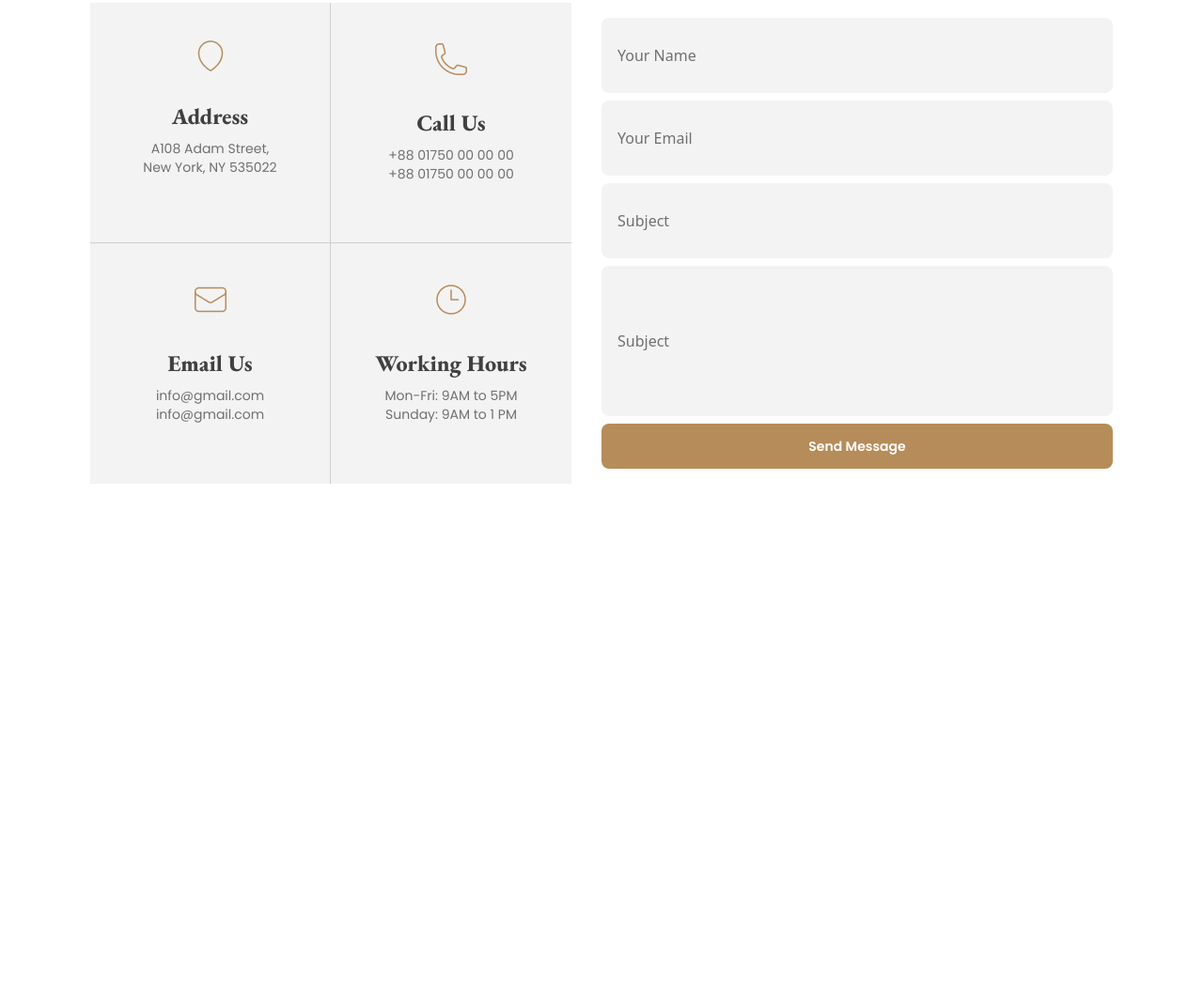
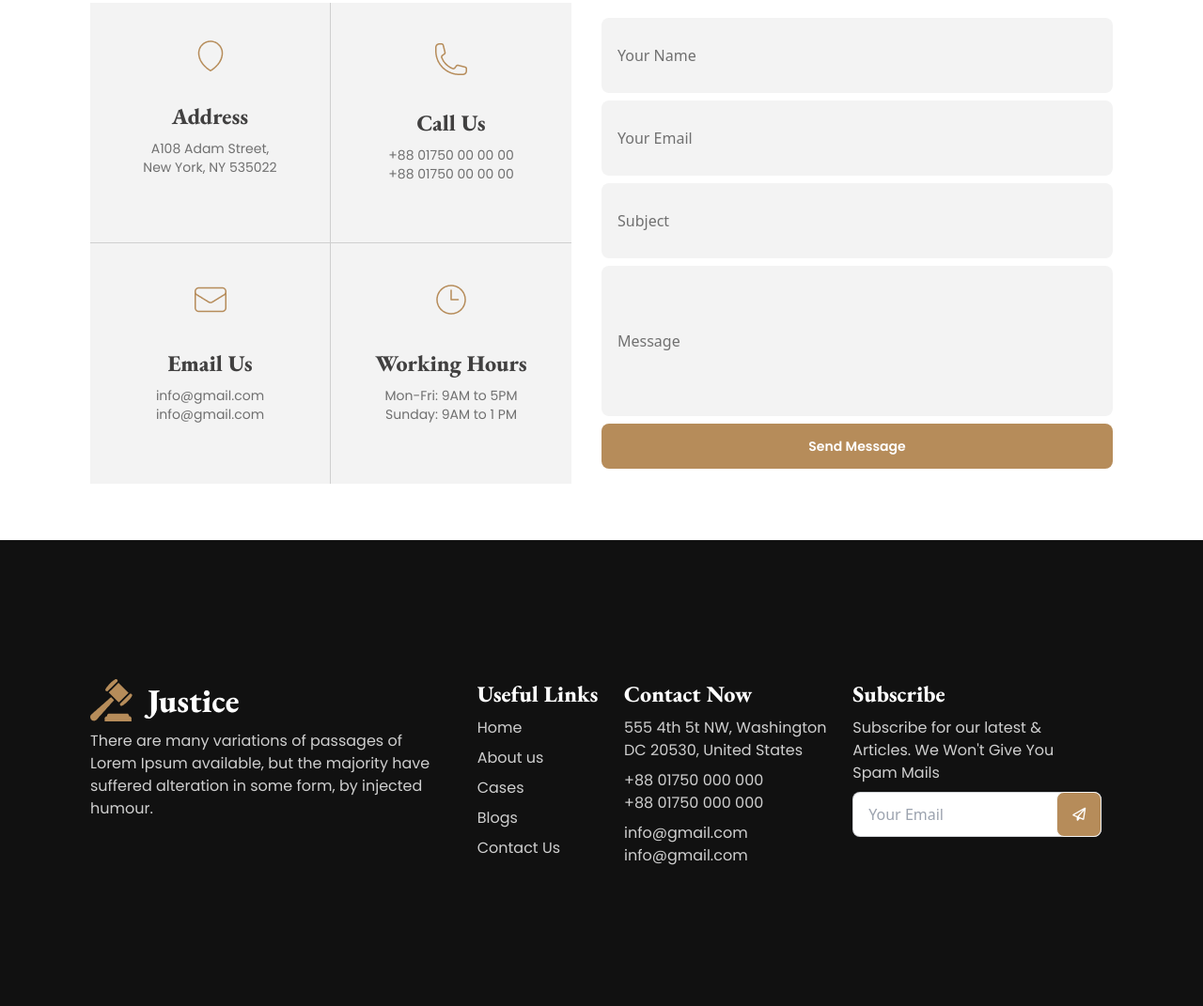
Before and after one commit to S-a-b-b-i-R/LegalSolution, a plain HTML site: page index.html in a window 1280 px wide. Shown: the part 3578-4649 px from the top of the page at 94% size. Before the commit the page ends 4153 px from the top, so only its background shows below. Drawn offline with nearby package versions, Linux system fonts and the light colour scheme.

Commit message:
footer done

```diff
--- a/index.html
+++ b/index.html
@@ -40,6 +40,7 @@
                         btnBg: '#B68C5A',
                         carouselText: '#F3F3F3',
                         borderColor: '#CFCFCF',
+                        footerColor: '#111',
                     },
                     backgroundImage: {
                         cardGradient: 'linear-gradient(180deg, #F3F3F3 0%, rgba(243, 243, 243, 0.00) 100%)',
@@ -424,13 +425,51 @@
                 <input type="text" placeholder="Your Email"
                     class="input bg-[#F3F3F3] w-full h-20 placeholder-primary" />
                 <input type="text" placeholder="Subject" class="input bg-[#F3F3F3] w-full h-20 placeholder-primary" />
-                <input type="text" placeholder="Subject" class="input bg-[#F3F3F3] w-full h-40 placeholder-primary" />
+                <input type="text" placeholder="Message" class="input bg-[#F3F3F3] w-full h-40 placeholder-primary" />
                 <button class="btn border-0 bg-btnBg text-textWhite poppins normal-case hover:bg-btnBg">Send
                     Message</button>
             </div>
         </div>
 
     </section>
+    <section class="bg-footerColor py-32">
+        <footer class="footer max-w-screen-xl mx-auto px-8 md:px-16 lg:px-24 py-5 text-neutral-content">
+            <div>
+                <img src="./images/logo.png" alt="">
+                <p class="poppins text-base font-normal text-borderColor max-w-sm">There are many variations of
+                    passages of Lorem Ipsum available, but the majority have suffered
+                    alteration in some form, by injected humour.</p>
+            </div>
+            <div>
+                <span class="garamond text-2xl font-extrabold text-textWhite">Useful Links</span>
+                <a class="link link-hover poppins text-base font-normal text-borderColor">Home</a>
+                <a class="link link-hover poppins text-base font-normal text-borderColor">About us</a>
+                <a class="link link-hover poppins text-base font-normal text-borderColor">Cases</a>
+                <a class="link link-hover poppins text-base font-normal text-borderColor">Blogs</a>
+                <a class="link link-hover poppins text-base font-normal text-borderColor">Contact Us</a>
+            </div>
+            <div>
+                <span class="garamond text-2xl font-extrabold text-textWhite">Contact Now</span>
+                <a class="link link-hover poppins text-base font-normal text-borderColor">555 4th 5t NW, Washington <br>
+                    DC 20530, United States</a>
+                <a class="link link-hover poppins text-base font-normal text-borderColor">+88 01750 000 000 <br>
+                    +88 01750 000 000</a>
+                <a class="link link-hover poppins text-base font-normal text-borderColor">info@gmail.com <br>
+                    info@gmail.com</a>
+            </div>
+            <div>
+                <span class="garamond text-2xl font-extrabold text-textWhite">Subscribe</span>
+                <a class="poppins text-base font-normal text-borderColor max-w-sm">Subscribe for our latest & <br>
+                    Articles. We Won't Give You <br> Spam Mails</a>
+                <div>
+                    <input type="text" placeholder="Your Email" class="input input-bordered w-full relative" />
+                    <button class="btn bg-btnBg absolute translate-x-[-100%] hover:bg-slate-600">
+                        <i class="fa-regular fa-paper-plane" style="color: #ffffff;"></i>
+                    </button>
+                </div>
+            </div>
+        </footer>
+    </section>
 </body>
 
 </html>
```
